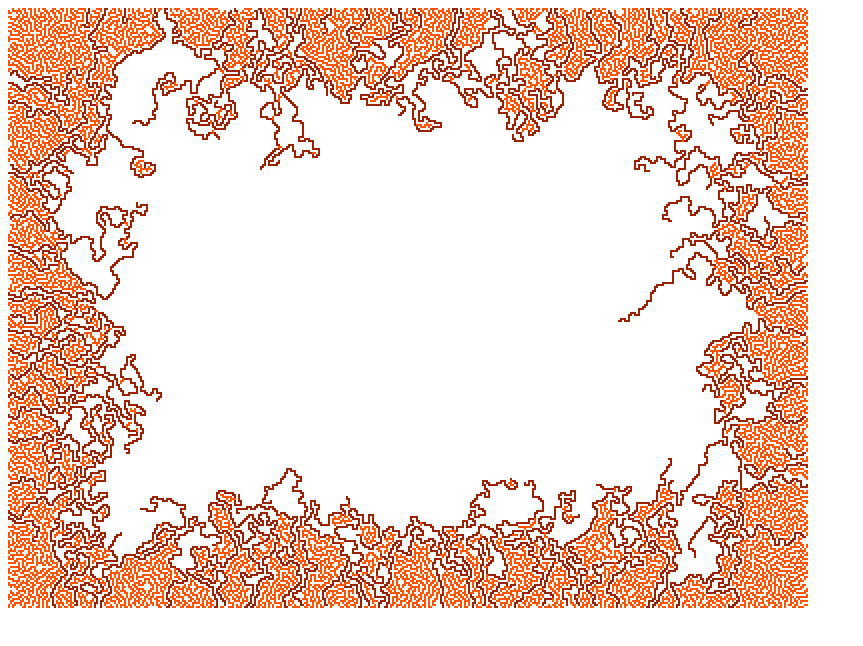
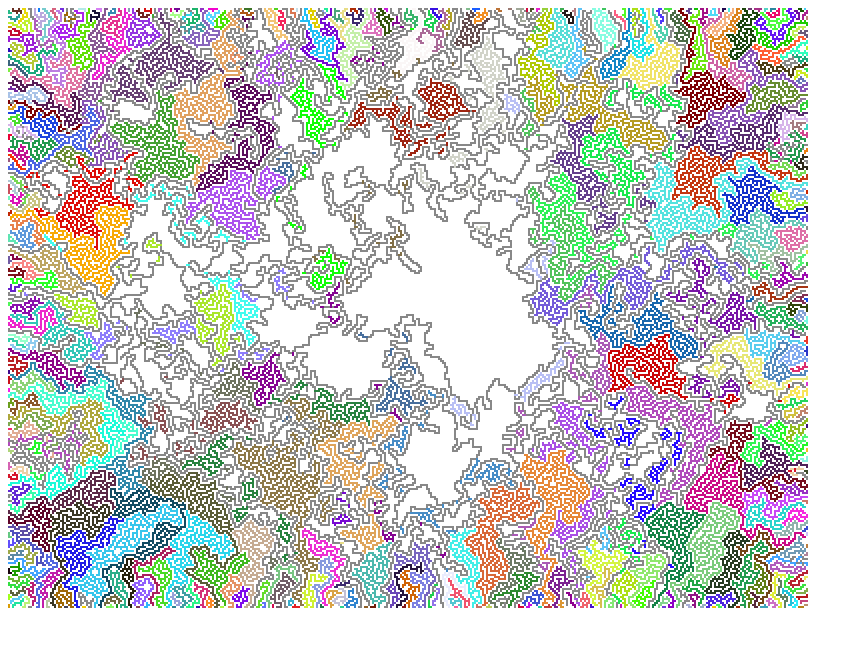
Before and after one commit to DincaRoberto/labyrinthGenerator, a plain HTML site: page index.html in a window 1280 px wide. Shown: the whole page, without its empty margins (0-863 px from the left). Drawn offline with Linux system fonts and the light colour scheme.

Commit message:
Add grid class

```diff
--- a/appInstance.js
+++ b/appInstance.js
@@ -1,24 +1,8 @@
 
 
-var squareSize = 2;
 
-var x_NoOfSquares = 800/squareSize;
-var y_NoOfSquares = 600/squareSize;
 
 var context = null;
-
-var visited = [];
-for (var i=0; i<x_NoOfSquares; i++)
-{
-    var vline = [];
-    for(var j=0; j<y_NoOfSquares; j++)
-    {
-        vline.push(false);
-    }
-
-    visited.push(vline);
-}
-
 
 
 var crawlers;
@@ -30,7 +14,7 @@ function loop(){
     var mustStop = true;
     for(var i=0;i<crawlers.length; i++){
         if (!crawlers[i].isStashEmpty()){
-            crawlers[i].drawNextRect(visited);
+            crawlers[i].drawNextRect(Grid.visited);
             mustStop = false;
         }
 
@@ -51,20 +35,33 @@ window.onload = function(e){
 
     crawlers = []
 
-    for (var i=0;i<x_NoOfSquares/3;i++){
-        crawlers.push(new Crawler(i*3,0));
-        crawlers.push(new Crawler(i*3,y_NoOfSquares-1));
+    for (var i=0;i<Grid.x_NoOfSquares/3;i++){
+        crawlers.push(new Crawler(i*3,0, getRandomColor()));
+        crawlers.push(new Crawler(i*3,Grid.y_NoOfSquares-1, getRandomColor()));
     }
 
-    for (var i=0;i<y_NoOfSquares/3;i++){
-        crawlers.push(new Crawler(0,i*3));
-        crawlers.push(new Crawler(x_NoOfSquares-1, i*3));
+    for (var i=0;i<Grid.y_NoOfSquares/3;i++){
+        crawlers.push(new Crawler(0,i*3, getRandomColor()));
+        crawlers.push(new Crawler(Grid.x_NoOfSquares-1, i*3, getRandomColor()));
     }
 
+    // crawlers.push(new Crawler(0,0, getRandomColor()));
+    // crawlers.push(new Crawler(Grid.x_NoOfSquares-1,0, getRandomColor()));
+    // crawlers.push(new Crawler(Grid.x_NoOfSquares-1,Grid.y_NoOfSquares-1, getRandomColor()));
+    // crawlers.push(new Crawler(0,Grid.y_NoOfSquares-1, getRandomColor()));
+    // crawlers.push(new Crawler(Math.floor((Grid.x_NoOfSquares+4)/2),Math.floor((Grid.y_NoOfSquares-4)/2), getRandomColor()));
+    // crawlers.push(new Crawler(Math.floor((Grid.x_NoOfSquares-4)/2),Math.floor((Grid.y_NoOfSquares-4)/2), getRandomColor()));
+    // crawlers.push(new Crawler(Math.floor((Grid.x_NoOfSquares-4)/2),Math.floor((Grid.y_NoOfSquares+4)/2), getRandomColor()));
+    // crawlers.push(new Crawler(Math.floor((Grid.x_NoOfSquares+4)/2),Math.floor((Grid.y_NoOfSquares+4)/2), getRandomColor()));
+
     for(var i=0;i<crawlers.length; i++){
-        crawlers[i].drawNextRect(visited);
+        crawlers[i].drawNextRect(Grid.visited);
     }
 
 
-    interval = setInterval(loop, 20);
+    interval = setInterval(loop, 1);
 }
+
+function getRandomColor() {
+    return '#'+Math.floor(Math.random()*16777215).toString(16);
+}
--- a/crawler.js
+++ b/crawler.js
@@ -4,10 +4,12 @@
 
 class Crawler {
 
-    constructor(xStart, yStart) {
+    constructor(xStart, yStart, color) {
 
         this.qx = [];
         this.qy = [];
+
+        this.color = color;
 
         this.xCurrentIndex = xStart;
         this.yCurrentIndex = yStart;
@@ -39,8 +41,8 @@ class Crawler {
 
             availableDirections[r]();
 
-            context.fillStyle="#992200";
-            context.fillRect(this.xCurrentIndex*squareSize, this.yCurrentIndex*squareSize, squareSize, squareSize);
+            context.fillStyle="#888888";
+            context.fillRect(this.xCurrentIndex*Grid.squareSize, this.yCurrentIndex*Grid.squareSize, Grid.squareSize, Grid.squareSize);
 
             visited[this.xCurrentIndex][this.yCurrentIndex] = true;
 
@@ -50,15 +52,15 @@ class Crawler {
         {
             if (this.qx.length > 0)
             {
-                context.fillStyle="#FF5500";
-                context.fillRect(this.xCurrentIndex*squareSize, this.yCurrentIndex*squareSize, squareSize, squareSize);
+                context.fillStyle=this.color;
+                context.fillRect(this.xCurrentIndex*Grid.squareSize, this.yCurrentIndex*Grid.squareSize, Grid.squareSize, Grid.squareSize);
 
                 let p = this.popFromStash();
 
                 this.xCurrentIndex = p.x;
                 this.yCurrentIndex = p.y;
 
-                context.fillRect(this.xCurrentIndex*squareSize, this.yCurrentIndex*squareSize, squareSize, squareSize);
+                context.fillRect(this.xCurrentIndex*Grid.squareSize, this.yCurrentIndex*Grid.squareSize, Grid.squareSize, Grid.squareSize);
             }
 
         }
--- /dev/null
+++ b/grid.js
@@ -0,0 +1,27 @@
+/**
+ * Created by r.dinca on 23/03/17.
+ */
+
+class Grid {
+
+}
+
+Grid.squareSize = 2;
+
+Grid.x_NoOfSquares = 800/Grid.squareSize;
+Grid.y_NoOfSquares = 600/Grid.squareSize;
+
+Grid.visited = [];
+
+{
+    for (let i=0; i<Grid.x_NoOfSquares; i++)
+    {
+        var vline = [];
+        for(let j=0; j<Grid.y_NoOfSquares; j++)
+        {
+            vline.push(false);
+        }
+
+        Grid.visited.push(vline);
+    }
+}
--- a/index.html
+++ b/index.html
@@ -5,6 +5,7 @@
     <body>
         <canvas id="canvas" width="800" height="600"></canvas>
 
+        <script src="./grid.js" type="text/javascript"></script>
         <script src="./crawler.js" type="text/javascript"></script>
         <script src="./appInstance.js" type="text/javascript"></script>
     </body>
```
